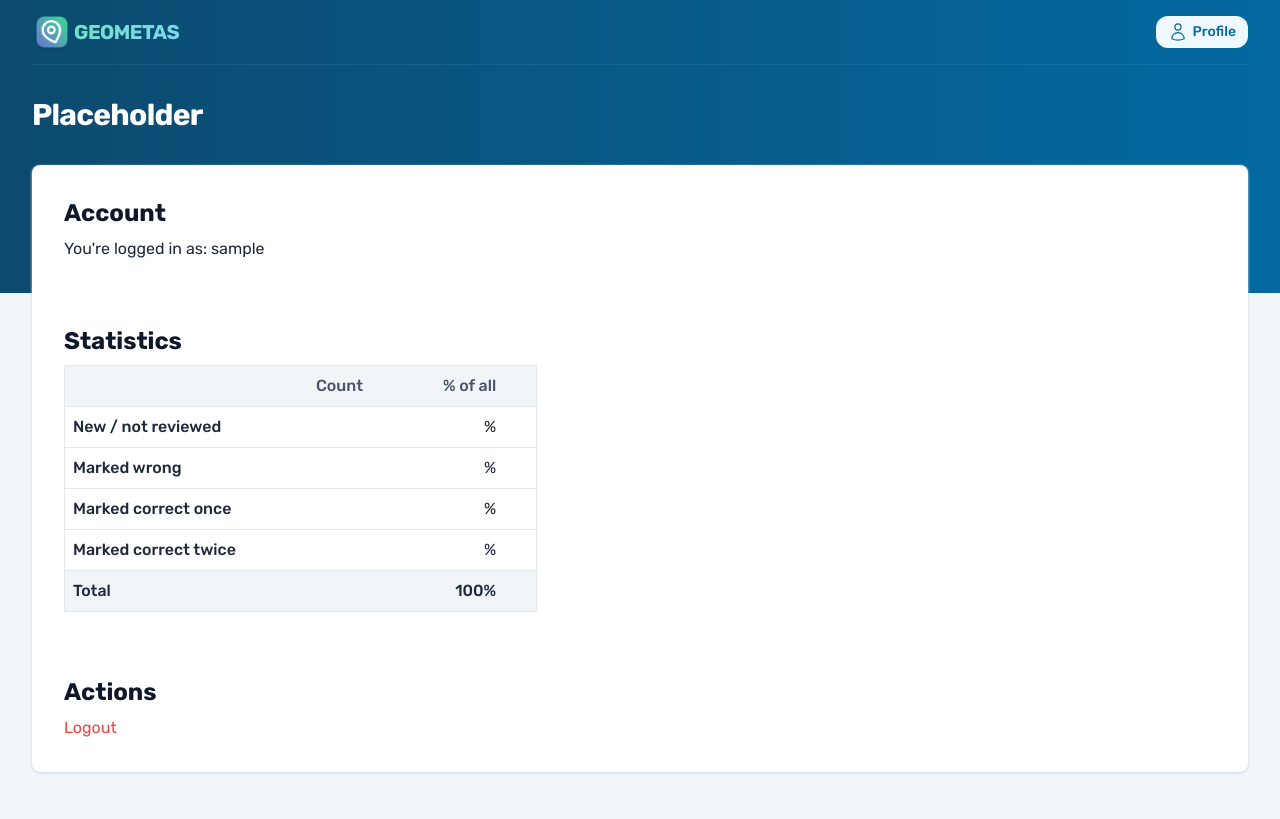
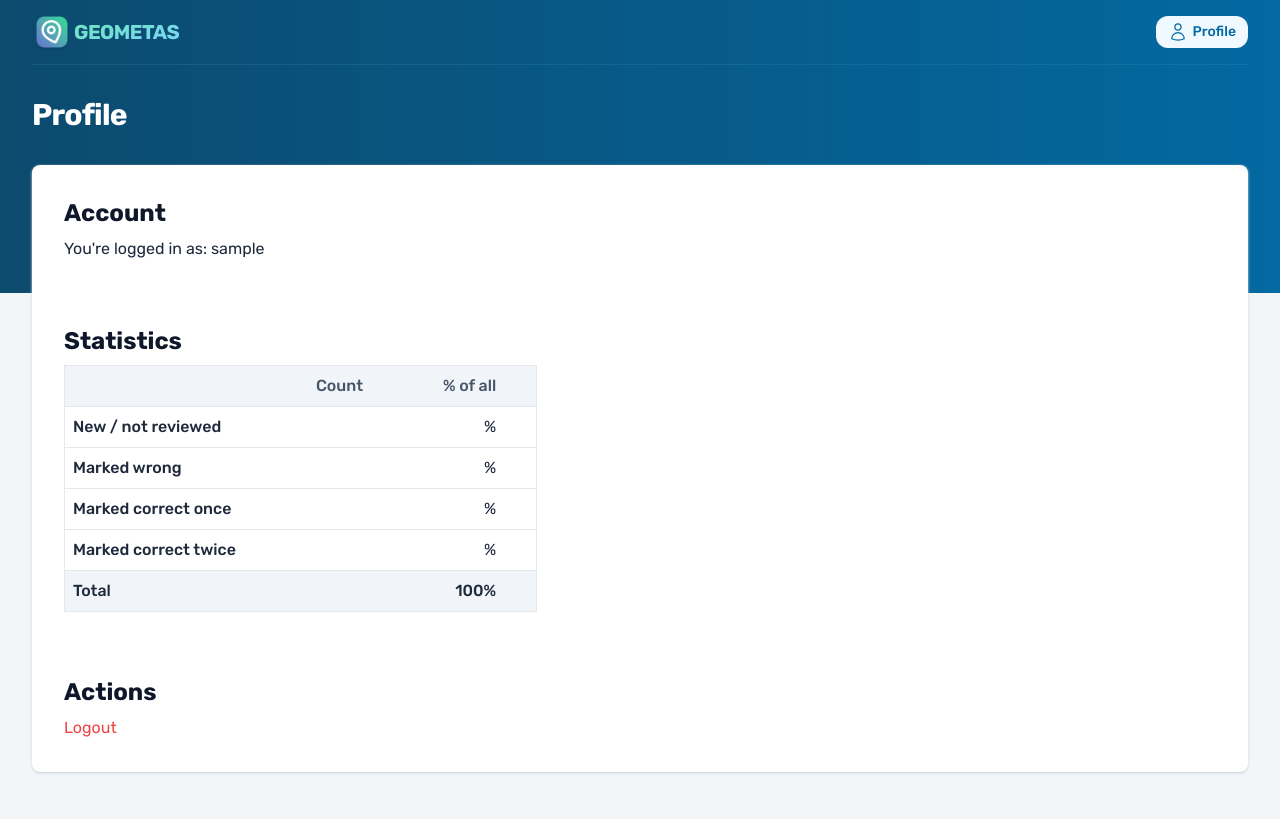
Before and after one commit to therealPaulPlay/geometas, a Django app: template accounts/templates/accounts/profile.html in a window 1280 px wide. Shown: the top 819 px of the page. Run offline with Django 3.2, Linux system fonts and the light colour scheme; the template is opened without the code that fills it, so the values that code supplies are empty; the visitor is signed in with stand-in values (Sample User, id 1); style sheets or scripts are compiled from the project's sources.

Commit message:
Update profile.html

```diff
--- a/accounts/templates/accounts/profile.html
+++ b/accounts/templates/accounts/profile.html
@@ -1,4 +1,6 @@
 {% extends "template_content.html" %}
+
+{% block title_main %}Profile{% endblock %}
 
 {% block content %}
 <div class="max-w-2xl">
```
